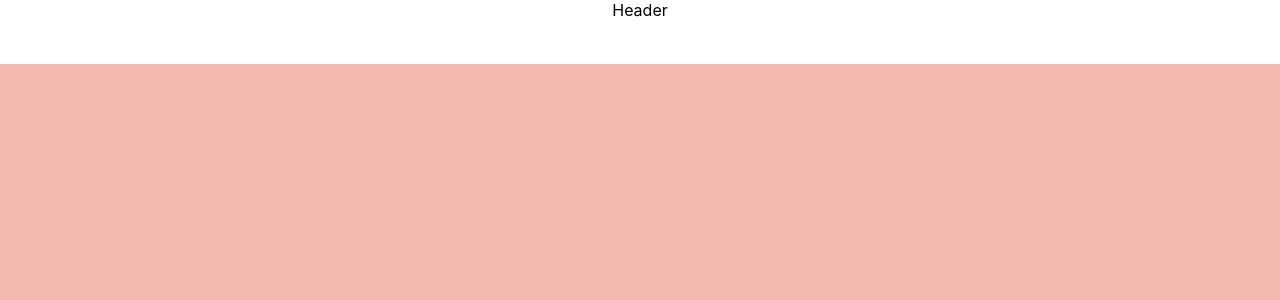
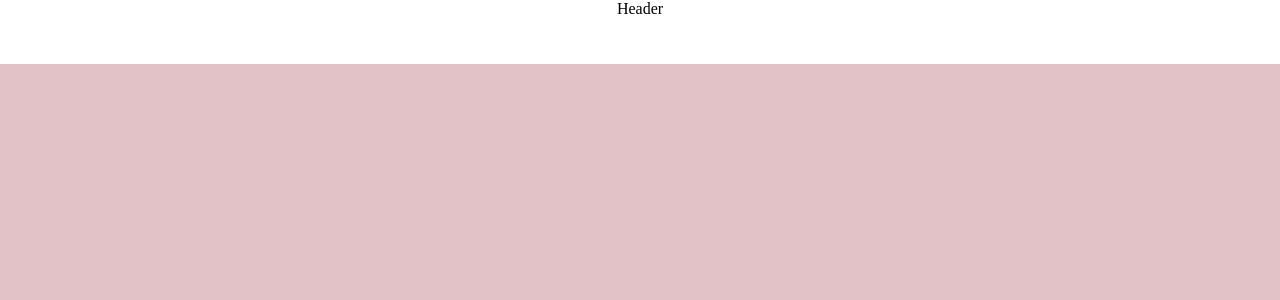
Before and after one commit to vegitable/react-ui-service, a React (Create React App) app: page / in a window 1280 px wide. Shown: the top 300 px of the page. Built offline with nearby package versions, Linux system fonts and the light colour scheme.

Commit message:
adds reactive css points

```diff
--- a/src/index.css
+++ b/src/index.css
@@ -3,15 +3,16 @@
   padding: 0;
   width: 100%;
   height: 100%;
-  background-color: #F4B9B2;
-  font-family: -apple-system, BlinkMacSystemFont, "Segoe UI", "Roboto", "Oxygen",
-    "Ubuntu", "Cantarell", "Fira Sans", "Droid Sans", "Helvetica Neue",
-    sans-serif;
-  -webkit-font-smoothing: antialiased;
-  -moz-osx-font-smoothing: grayscale;
+  background-color: #E2C2C6;
 }
 
-code {
-  font-family: source-code-pro, Menlo, Monaco, Consolas, "Courier New",
-    monospace;
+@media only screen and (max-width: 1500px) {
 }
+@media only screen and (max-width: 1199px) {
+}
+@media only screen and (max-width: 991px) {
+}
+@media only screen and (max-width: 767px) {
+}
+@media only screen and (max-width: 575px) {
+}
```
Also changed, not shown: src/containers/Header/Header.css (+11 -0 lines).
